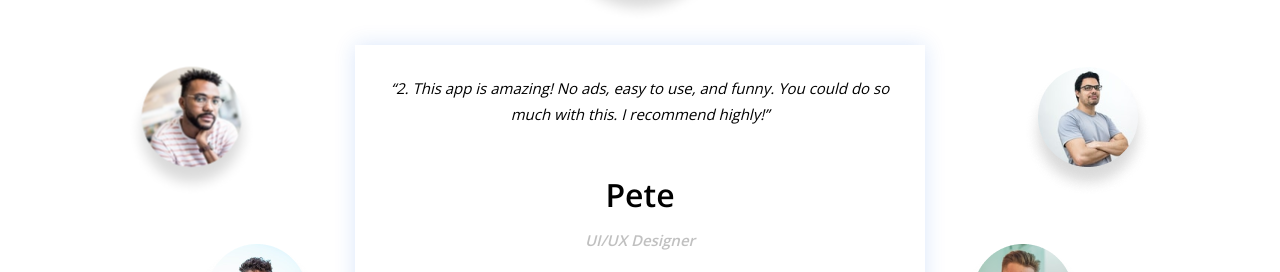
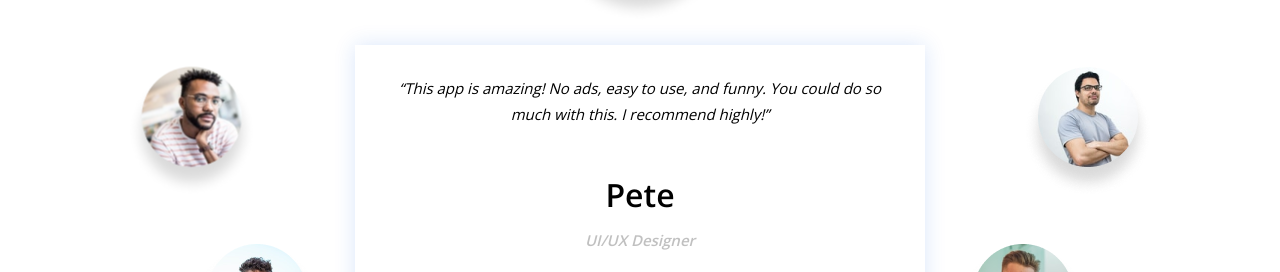
Before and after one commit to OMGSoundboard/OMGSoundboard.github.io, a Jekyll site: the page built from index.html, in a window 1280 px wide and 900 px high, scrolled down 3486 px. Shown: the part 182-454 px from the top of the window. Built offline with Jekyll 4.4.1, drawn with Linux system fonts in a browser that asks for light colours; comment, search, counter and statistics services are not loaded.

Commit message:
Update testimonials.html

```diff
--- a/_includes/testimonials.html
+++ b/_includes/testimonials.html
@@ -19,21 +19,21 @@
 		<div class="testimonial-block">
 			<div class="owl-carousel owl-theme">
 				<div class="item">
-					<p>“1. Very fun to have. This makes zoom meetings a lot more entertaining :)). ”</p>
+					<p>“Very fun to have. This makes zoom meetings a lot more entertaining :)). ”</p>
 					<div class="user">
 						<h3>John</h3>
 						<p>Remote worker</p>
 					</div>
 				</div>
 				<div class="item">
-					<p>“2. This app is amazing! No ads, easy to use, and funny. You could do so much with this. I recommend highly!”</p>
+					<p>“This app is amazing! No ads, easy to use, and funny. You could do so much with this. I recommend highly!”</p>
 					<div class="user">
 						<h3>Pete</h3>
 						<p>UI/UX Designer</p>
 					</div>
 				</div>
 				<div class="item">
-					<p>“3. This app has just the right features for using in a tabletop rpg, such as the ability to play multiple sounds concurrently and set individual looping, start time, and fading parameters”</p>
+					<p>“This app has just the right features for using in a tabletop rpg, such as the ability to play multiple sounds concurrently and set individual looping, start time, and fading parameters”</p>
 					<div class="user">
 						<h3>Sweetie</h3>
 						<p>Gaming girl</p>
```
